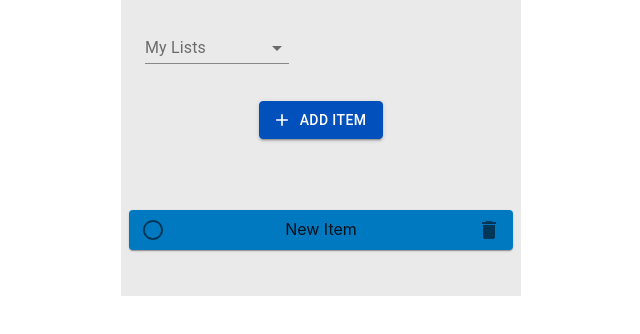
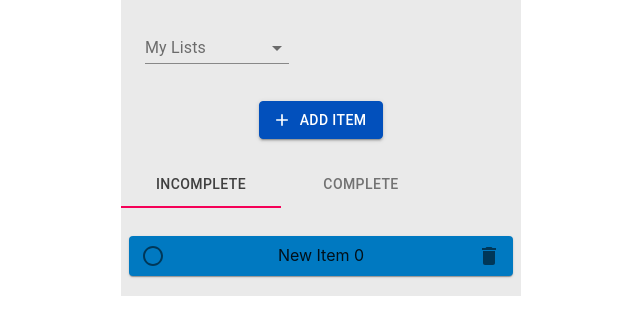
Before and after one commit to ApolloEagle/react-api, a React (Create React App) app: page / in a window 1280 px wide. Both pictures are taken after a click on the button "ADD ITEM". Shown: the top 334 px of the page, without its empty margins (319-959 px from the left). Built offline with nearby package versions, Linux system fonts and the light colour scheme.

Commit message:
tab panel

```diff
--- a/src/components/List.js
+++ b/src/components/List.js
@@ -1,11 +1,14 @@
-import React from 'react';
+import React, { useState } from 'react';
 
 // Components
 import ListItem from './ListItem';
+import TabPanel from './TabPanel';
 
 // Material-UI
 import Grid from '@material-ui/core/Grid';
 import Paper from '@material-ui/core/Paper';
+import Tabs from '@material-ui/core/Tabs';
+import Tab from '@material-ui/core/Tab';
 import { makeStyles } from '@material-ui/core/styles';
 
 // Styling
@@ -22,13 +25,40 @@ const useStyles = makeStyles((theme) => ({
     alignItems: 'center',
     justifyContent: 'center',
   },
+  tabs: {
+    display: 'flex',
+    flexWrap: 'wrap',
+    '& > *': {
+      margin: theme.spacing(0),
+      width: theme.spacing(100),
+      height: theme.spacing(5),
+    },
+  },
 }));
 
-const List = ({ itemList, deleteItem, completeItem }) => {
+const List = ({
+  incompleteList,
+  completeList,
+  deleteItem,
+  completeItem,
+  completed,
+}) => {
+  const [value, setValue] = useState(0);
+  const handleChange = (event, newValue) => {
+    setValue(newValue);
+  };
   const classes = useStyles();
   return (
     <Grid container>
-      {itemList.map((item) => (
+      <Grid item className={classes.tabs}>
+        <Tabs value={value} onChange={handleChange}>
+          <Tab label="Incomplete" />
+          <Tab label="Complete" />
+        </Tabs>
+      </Grid>
+      <Grid item>
+        <TabPanel value={value} index={0}>
+          {incompleteList.map((item) => (
             <Grid key={item.id} item xs={12} className={classes.root}>
               <Paper>
                 <ListItem
@@ -41,6 +71,23 @@ const List = ({ itemList, deleteItem, completeItem }) => {
               </Paper>
             </Grid>
           ))}
+        </TabPanel>
+        <TabPanel value={value} index={1}>
+          {completeList.map((item) => (
+            <Grid key={item.id} item xs={12} className={classes.root}>
+              <Paper>
+                <ListItem
+                  key={item.id}
+                  value={item.value}
+                  id={item.id}
+                  deleteItem={deleteItem}
+                  completeItem={completeItem}
+                />
+              </Paper>
+            </Grid>
+          ))}
+        </TabPanel>
+      </Grid>
     </Grid>
   );
 };
--- a/src/components/ListForm.js
+++ b/src/components/ListForm.js
@@ -65,19 +65,23 @@ const ListForm = () => {
   const incomplete = initialState.user.lists[0].incomplete;
   const complete = initialState.user.lists[0].complete;
   const [count, updateCount] = useState(0);
-  const [items, updateItems] = useState(incomplete);
+  const [incompleteItems, updateItems] = useState(incomplete);
   const [completedItems, completeItem] = useState(complete);
 
   // Handlers
   const handleAddItem = () => {
-    updateItems([...items, { id: count, value: 'New Item' }]);
+    updateItems([
+      ...incompleteItems,
+      { id: count, value: 'New Item ' + count },
+    ]);
     updateCount(count + 1);
   };
   const handleDeleteItem = (id) => {
-    updateItems(items.filter((item) => item.id !== id));
+    updateItems(incompleteItems.filter((item) => item.id !== id));
+    completeItem(completedItems.filter((item) => item.id !== id));
   };
   const handleCompleteItem = (id, value) => {
-    updateItems(items.filter((item) => item.id !== id));
+    updateItems(incompleteItems.filter((item) => item.id !== id));
     completeItem([...completedItems, { id: id, value: value }]);
   };
 
@@ -94,7 +98,8 @@ const ListForm = () => {
       </Grid>
       <Grid item xs={12} className={classes.list}>
         <List
-          itemList={items}
+          incompleteList={incompleteItems}
+          completeList={completedItems}
           deleteItem={handleDeleteItem}
           completeItem={handleCompleteItem}
         />
--- a/src/components/ListItem.js
+++ b/src/components/ListItem.js
@@ -41,7 +41,7 @@ const ListItem = ({ value, id, deleteItem, completeItem }) => {
   return (
     <Grid container className={classes.root}>
       <Grid item xs={4} className={classes.radio}>
-        <IconButton aria-label="delete" onClick={() => completeItem(id, value)}>
+        <IconButton onClick={() => completeItem(id, value)}>
           <RadioButtonUncheckedIcon />
         </IconButton>
       </Grid>
@@ -49,7 +49,7 @@ const ListItem = ({ value, id, deleteItem, completeItem }) => {
         {value}
       </Grid>
       <Grid item xs={4} className={classes.delete}>
-        <IconButton aria-label="delete" onClick={() => deleteItem(id)}>
+        <IconButton onClick={() => deleteItem(id)}>
           <DeleteIcon />
         </IconButton>
       </Grid>
--- /dev/null
+++ b/src/components/TabPanel.js
@@ -0,0 +1,35 @@
+import React from 'react';
+
+// Material-UI
+import Grid from '@material-ui/core/Grid';
+import { makeStyles } from '@material-ui/core/styles';
+
+// Styling
+const useStyles = makeStyles((theme) => ({
+  root: {
+    display: 'flex',
+    flexWrap: 'wrap',
+    '& > *': {
+      margin: theme.spacing(0),
+      width: theme.spacing(50),
+      height: theme.spacing(5),
+    },
+    alignItems: 'center',
+    justifyContent: 'center',
+  },
+}));
+
+function TabPanel({ children, value, index }) {
+  const classes = useStyles();
+  return (
+    <Grid container className={classes.root} hidden={value !== index}>
+      {value === index && (
+        <Grid item xs={12}>
+          {children}
+        </Grid>
+      )}
+    </Grid>
+  );
+}
+
+export default TabPanel;
```
Lines whose indentation alone changed are shown as unchanged.
